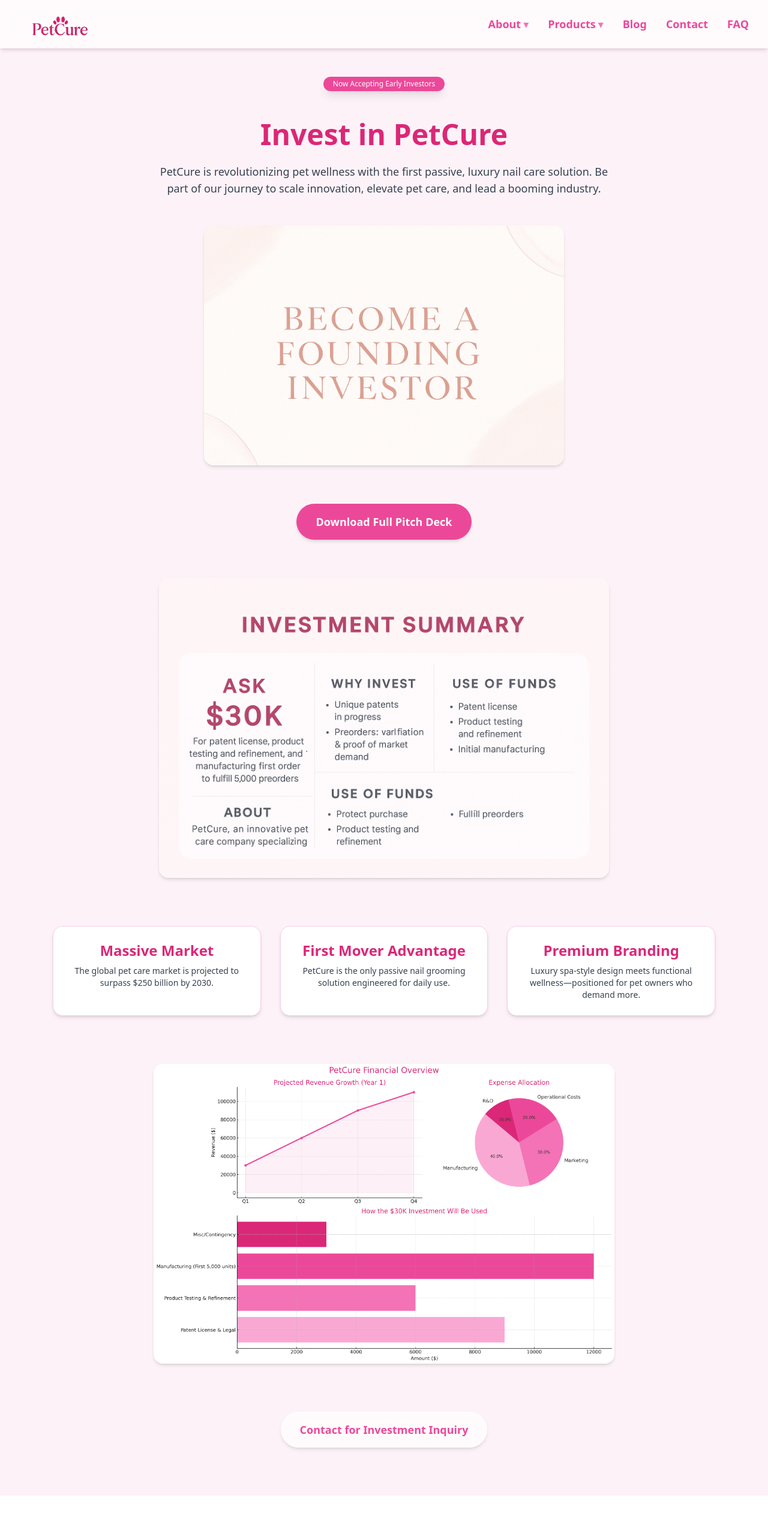
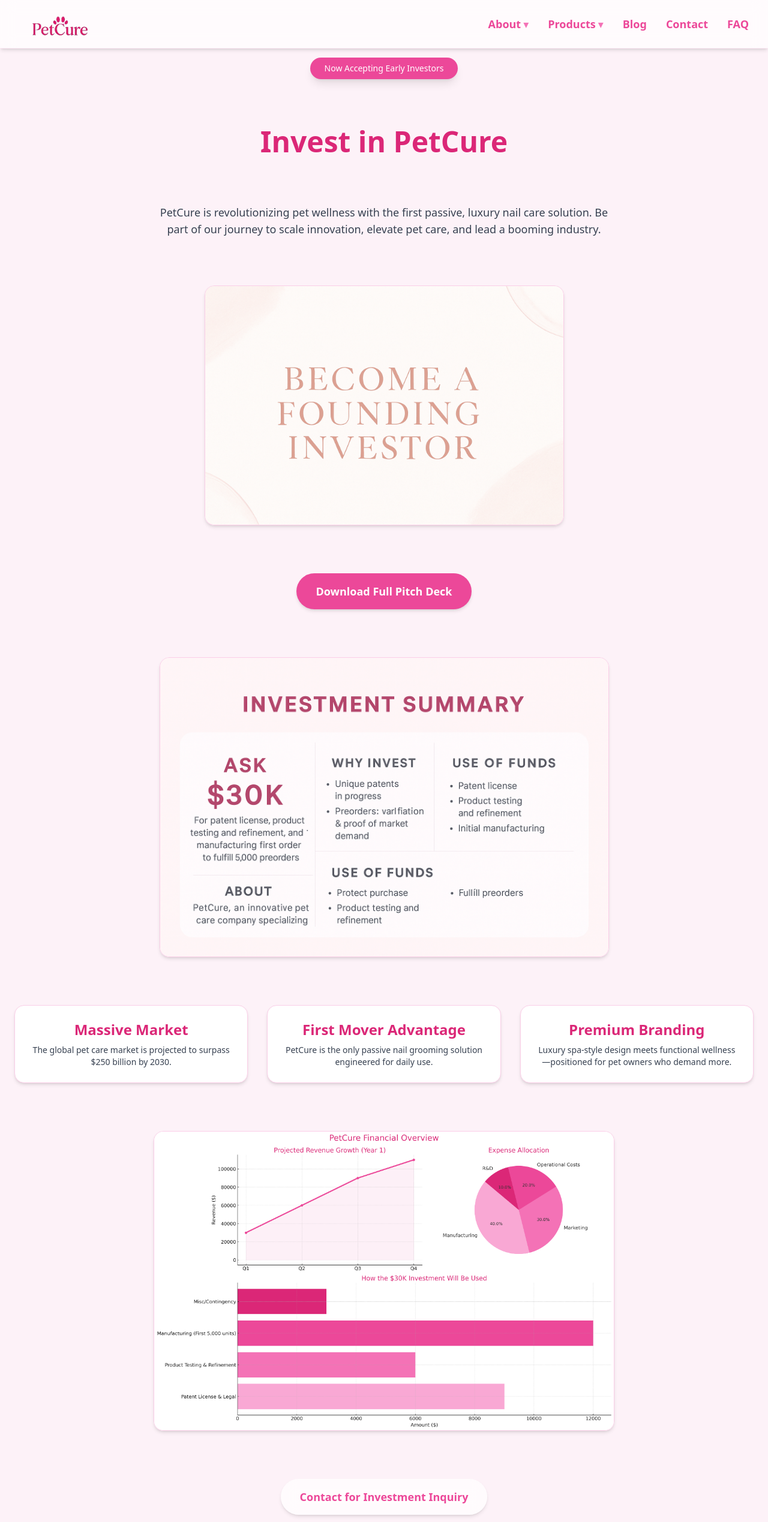
Before and after one commit to t-vanderwolk/PetCure, a React (Create React App) app: page /invest in a window 1280 px wide. Shown: the top 2538 px of the page at 60% size. Built offline with nearby package versions, Linux system fonts and the light colour scheme.

Commit message:
updated styling

```diff
--- a/src/pages/Compare.js
+++ b/src/pages/Compare.js
@@ -57,7 +57,7 @@
             We compared PetCure to clipping, grinding, scratch boards, grooming hammocks, and handheld nail filers.
           </p>
 
-          <div className="overflow-x-auto">
+          <div className="overflow-x-auto bg-pink-50/60 backdrop-blur-md rounded-2xl shadow-md border border-pink-200 p-10 text-center">
             <table className="comparison-table min-w-[650px]">
               <thead>
                 <tr>
@@ -107,7 +107,7 @@
             PetCure combines nail care and stair protection—unlike carpet treads, runners, or anti-slip tape.
           </p>
 
-          <div className="overflow-x-auto">
+          <div className="overflow-x-auto bg-pink-50/60 backdrop-blur-md rounded-2xl shadow-md border border-pink-200 p-10 text-center">
             <table className="comparison-table min-w-[650px]">
               <thead>
                 <tr>
--- a/src/pages/Invest.js
+++ b/src/pages/Invest.js
@@ -3,120 +3,130 @@
 import { Link } from 'react-router-dom';
 import { motion } from 'framer-motion';
 
+const fadeInVariant = {
+  hidden: { opacity: 0, y: 40 },
+  visible: { opacity: 1, y: 0, transition: { duration: 1 } },
+};
+
 function Invest() {
   return (
     <section className="bg-pink-50 pt-24 pb-20 min-h-screen overflow-x-hidden relative">
-      <div className="max-w-6xl mx-auto px-6 text-center">
-        {/* Floating Animated Badge */}
-    {/* Floating Animated Badge (Centered under heading) */}
-<motion.div
-  initial={{ opacity: 0, y: -10 }}
-  animate={{ opacity: 1, y: 0 }}
-  transition={{ delay: 1.2, duration: 1 }}
-  className="mx-auto w-fit px-6 py-2 sm:px-4 sm:py-1 mt-8 mb-12 bg-pink-500 text-white text-sm sm:text-xs rounded-full shadow-lg backdrop-blur-md hover:scale-105 hover:shadow-pink-300 transition transform duration-300 ease-in-out"
->
-  Now Accepting Early Investors
-</motion.div>
+      <div className="max-w-7xl mx-auto px-6 space-y-20 text-center">
+
+        {/* Badge */}
+        <motion.div
+          variants={fadeInVariant}
+          initial="hidden"
+          whileInView="visible"
+          viewport={{ once: true }}
+          className="w-fit mx-auto px-6 py-2 bg-pink-500 text-white text-sm rounded-full shadow-lg hover:scale-105 transition"
+        >
+          Now Accepting Early Investors
+        </motion.div>
 
         {/* Heading */}
         <motion.h1
-          initial={{ opacity: 0, y: 40 }}
-          animate={{ opacity: 1, y: 0 }}
-          transition={{ duration: 1 }}
-          className="text-5xl font-bold text-pink-600 mb-6"
+          variants={fadeInVariant}
+          initial="hidden"
+          whileInView="visible"
+          viewport={{ once: true }}
+          className="text-5xl font-bold text-pink-600"
         >
           Invest in PetCure
         </motion.h1>
 
         {/* Subheading */}
         <motion.p
-          initial={{ opacity: 0, y: 20 }}
-          animate={{ opacity: 1, y: 0 }}
-          transition={{ delay: 0.2, duration: 1 }}
-          className="text-gray-700 text-lg max-w-3xl mx-auto mb-12"
+          variants={fadeInVariant}
+          initial="hidden"
+          whileInView="visible"
+          viewport={{ once: true }}
+          className="text-gray-700 text-lg max-w-3xl mx-auto"
         >
           PetCure is revolutionizing pet wellness with the first passive, luxury nail care solution. Be part of our journey to scale innovation, elevate pet care, and lead a booming industry.
         </motion.p>
 
         {/* Hero Image */}
         <motion.div
-          initial={{ opacity: 0 }}
-          animate={{ opacity: 1 }}
-          transition={{ delay: 0.4, duration: 1 }}
-          className="mb-16"
+          variants={fadeInVariant}
+          initial="hidden"
+          whileInView="visible"
+          viewport={{ once: true }}
         >
           <img
             src="/images/invest-hero.png"
             alt="Investment Banner"
-            className="rounded-2xl shadow-md mx-auto max-h-[400px] object-cover"
+            className="rounded-2xl shadow-md border border-pink-200 mx-auto max-h-[400px] object-cover"
           />
         </motion.div>
 
-        {/* Download Pitch Deck Button */}
+        {/* Pitch Deck Button */}
         <motion.a
           href="/documents/petcure-pitch-deck.pdf"
           download
-          initial={{ opacity: 0, y: 20 }}
-          animate={{ opacity: 1, y: 0 }}
-          transition={{ delay: 0.6, duration: 1 }}
-          className="inline-block px-8 py-4 mb-16 bg-pink-500 text-white rounded-full shadow-md hover:bg-pink-600 transition text-lg font-semibold"
+          variants={fadeInVariant}
+          initial="hidden"
+          whileInView="visible"
+          viewport={{ once: true }}
+          className="inline-block px-8 py-4 bg-pink-500 text-white rounded-full shadow-md hover:bg-pink-600 transition text-lg font-semibold"
         >
           Download Full Pitch Deck
         </motion.a>
 
-        {/* One Page Investment Summary */}
+        {/* One Page Summary */}
         <motion.div
-          initial={{ opacity: 0 }}
-          animate={{ opacity: 1 }}
-          transition={{ delay: 0.8, duration: 1 }}
-          className="mb-20"
+          variants={fadeInVariant}
+          initial="hidden"
+          whileInView="visible"
+          viewport={{ once: true }}
         >
           <img
             src="/images/invest-sum.png"
             alt="One Page Investment Summary"
-            className="rounded-2xl shadow-md mx-auto max-h-[500px] object-cover"
+            className="rounded-2xl shadow-md border border-pink-200 mx-auto max-h-[500px] object-cover"
           />
         </motion.div>
 
-        {/* Investor Highlights */}
+        {/* Highlights */}
         <motion.div
-          initial={{ opacity: 0, y: 30 }}
-          animate={{ opacity: 1, y: 0 }}
-          transition={{ delay: 1.0, duration: 1 }}
-          className="grid grid-cols-1 md:grid-cols-3 gap-8 mb-20"
+          variants={fadeInVariant}
+          initial="hidden"
+          whileInView="visible"
+          viewport={{ once: true }}
+          className="grid grid-cols-1 md:grid-cols-3 gap-8"
         >
           {[
             { title: 'Massive Market', text: 'The global pet care market is projected to surpass $250 billion by 2030.' },
             { title: 'First Mover Advantage', text: 'PetCure is the only passive nail grooming solution engineered for daily use.' },
             { title: 'Premium Branding', text: 'Luxury spa-style design meets functional wellness—positioned for pet owners who demand more.' }
-          ].map((item, index) => (
-            <div key={index} className="bg-white rounded-2xl p-6 border border-pink-200 shadow-md flex flex-col items-center text-center">
+          ].map((item, i) => (
+            <div key={i} className="bg-white rounded-2xl p-6 border border-pink-200 shadow-md text-center">
               <h3 className="text-2xl font-bold text-pink-600 mb-2">{item.title}</h3>
               <p className="text-gray-700 text-sm">{item.text}</p>
             </div>
           ))}
         </motion.div>
 
-        {/* Financial Projections */}
+        {/* Financial Charts */}
         <motion.div
-          initial={{ opacity: 0 }}
-          animate={{ opacity: 1 }}
-          transition={{ delay: 1.2, duration: 1 }}
-          className="mb-20"
+          variants={fadeInVariant}
+          initial="hidden"
+          whileInView="visible"
+          viewport={{ once: true }}
         >
           <img
             src="/images/invest-charts.png"
-            alt="Financial Projections and Cost Breakdown Charts"
-            className="rounded-2xl shadow-md mx-auto max-h-[500px] object-cover"
+            alt="Financial Charts"
+            className="rounded-2xl shadow-md border border-pink-200 mx-auto max-h-[500px] object-cover"
           />
         </motion.div>
 
-        {/* Final CTA Button */}
+        {/* CTA */}
         <motion.div
-          initial={{ opacity: 0, y: 30 }}
-          animate={{ opacity: 1, y: 0 }}
-          transition={{ delay: 1.4, duration: 1 }}
-          className="text-center"
+          variants={fadeInVariant}
+          initial="hidden"
+          whileInView="visible"
+          viewport={{ once: true }}
         >
           <Link
             to="/contact"
```
